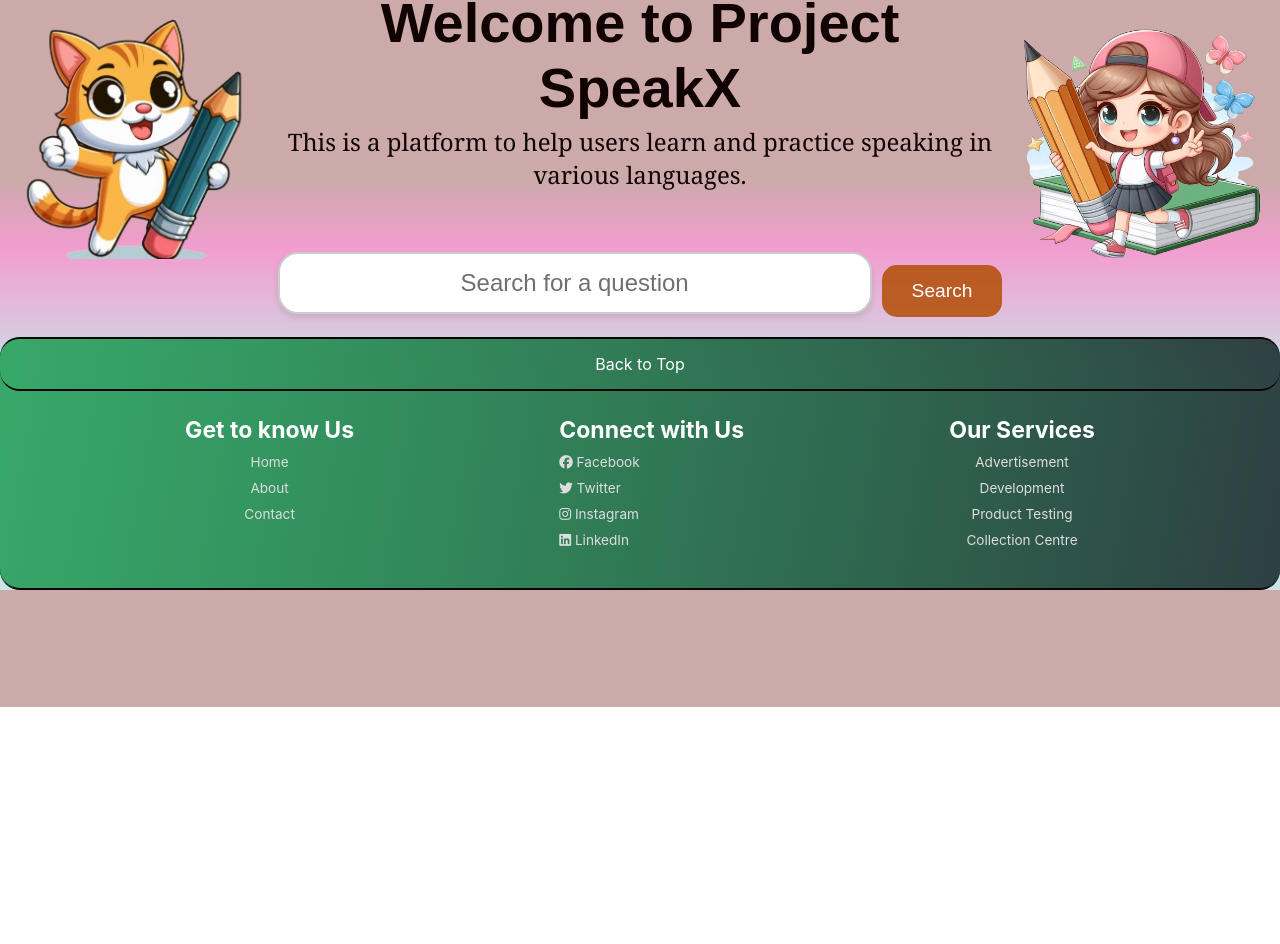
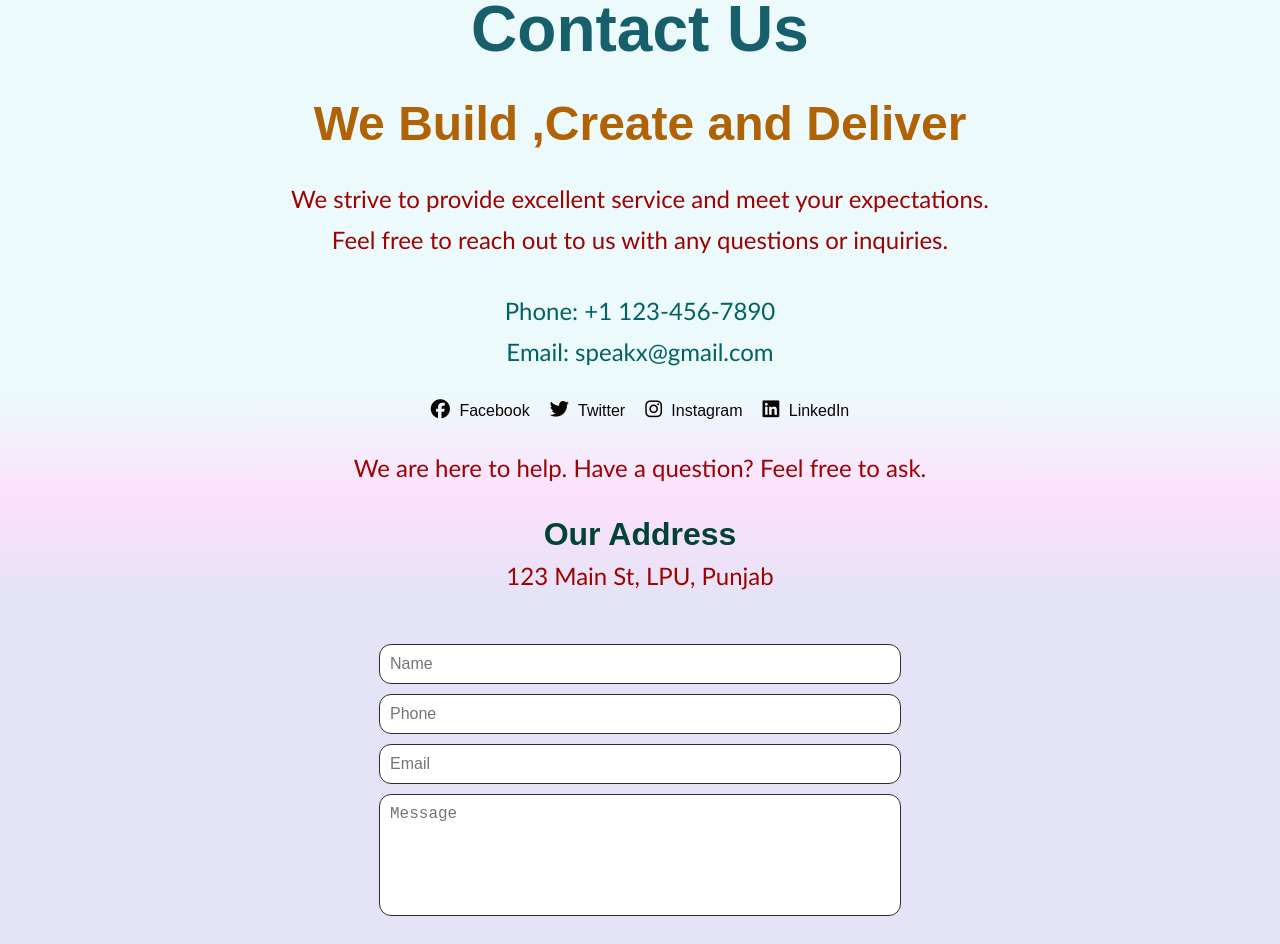
Before and after one commit to NITESH7KUMAR/Project-SpeakX, a React (Create React App) app: page /Contact in a window 1280 px wide. Before the commit this address led to /. Shown: the part 93-1037 px from the top of the page. Before the commit the page ends 800 px from the top, so only its background shows below. Built offline with nearby package versions, Linux system fonts and the light colour scheme.

Commit message:
updation2.0

```diff
--- a/src/App.css
+++ b/src/App.css
@@ -1,6 +1,4 @@
-body {
-  background: linear-gradient(180deg, rgba(165, 105, 105, 0.564) 40%, rgba(242, 153, 206, 0.963) 50%, rgba(121, 188, 198, 0.399) 70%);
-}
+
 
 .App {
   text-align: center;
--- a/src/App.js
+++ b/src/App.js
@@ -4,6 +4,7 @@ import { BrowserRouter as Router, Route, Routes,Navigate } from 'react-router-do
 import Navbarhome from "./components/navbar/navbar.js";
 import HomePage from './components/home/home.js';
 import QuestionDetailPage from './components/questionPage/questionPage';
+import Contact from './components/contact/contact.js';
 import Footer from './components/footer/footer.js';
 
 
@@ -15,7 +16,7 @@ function App() {
      <Routes>
         <Route path='/' element={<HomePage/>} />
         <Route path="/Home" element={<HomePage/>} />
-
+        <Route path="/Contact" element={<Contact/>} />
         <Route path="/Home" element={<Navigate to="/Home" />} />
         <Route path="/questions/:questionId" element={<QuestionDetailPage />} />
         <Route path="*" element={<Navigate to="/" />} />
--- /dev/null
+++ b/src/components/contact/contact.css
@@ -0,0 +1,153 @@
+/* CSS */
+
+.contact {
+    background: linear-gradient(to bottom, rgba(182, 236, 243, 0.26) 40%, rgba(241, 113, 241, 0.215) 50%, rgba(143, 143, 218, 0.244) 60%);
+    color: white;
+  }
+
+.contact {
+    text-align: center;
+    padding: 20px;
+    font-family: Arial, sans-serif;
+    color: #9d0303;
+  }
+
+  .contact h1 {
+    font-size: 4.0rem;
+    margin-bottom: 20px;
+    margin-top: 0px;
+    color: #0d5865f5;
+  }
+  .contact h3 {
+    font-size: 2.0rem;
+    margin-bottom: 0px;
+    margin-top: 30px;
+    color: #024336;
+  }
+  .contact h4 {
+    font-size: 3.0rem;
+    margin-bottom: 30px;
+    margin-top: 30px;
+    color: #b06306;
+  }
+  .contact p {
+    font-size: 1.5rem;
+    font-family:'Gill Sans', 'Gill Sans MT', Calibri, 'Trebuchet MS', sans-serif;
+    line-height: 1.5;
+    margin: 5px 0;
+  }
+.deatil{
+    color: #046162;
+    font-size: 1.5rem;
+    font-family:'Gill Sans', 'Gill Sans MT', Calibri, 'Trebuchet MS', sans-serif;
+    margin-top: 35px ;
+
+}
+
+  .social-media {
+    margin: 20px 0;
+  }
+
+  .social-media a {
+    display: inline-block;
+    margin: 10px;
+    color: #0b0503;
+    font-size: 1rem;
+    text-decoration: none;
+    transition: color 0.3s;
+  }
+
+  .social-media a i {
+    margin-right: 5px;
+    font-size: 1.2rem;
+  }
+
+  .social-media a:hover {
+    color: #0b2d45;
+  }
+
+  /* Contact Form */
+  .contact-form {
+    margin-top: 50px;
+  }
+
+  .contact-form form {
+    display: flex;
+    flex-direction: column;
+    align-items: center;
+    gap: 10px;
+  }
+
+  .contact-form input,
+  .contact-form textarea {
+    width: 80%;
+    max-width: 500px;
+    padding: 10px;
+    border: 1px solid #2f2c2c;
+    border-radius: 12px;
+    font-size: 1rem;
+  }
+
+  .contact-form textarea {
+    resize: none;
+    height: 100px;
+  }
+
+  .contact-form button {
+    padding: 10px 20px;
+    background-color: #e0581d;
+    color: white;
+    border: none;
+    border-radius: 50px;
+    font-size: 1rem;
+    cursor: pointer;
+    transition: background-color 0.3s;
+  }
+
+  .contact-form button:hover {
+    background-color: #356f38;
+  }
+
+  /* Address Section */
+  .contact h2 {
+    margin-top: 20px;
+    font-size: 1.8rem;
+    color: #070404;
+  }
+
+  /* Responsive Design */
+  @media screen and (max-width: 768px) {
+    .contact h1 {
+      font-size: 2rem;
+    }
+    .contact h2 {
+        font-size: 1.5rem;
+      }
+      .contact h4 {
+        font-size: 2rem;
+      }
+
+    .social-media a {
+      font-size: 0.9rem;
+    }
+
+    .contact-form input,
+    .contact-form textarea {
+      width: 90%;
+    }
+  }
+
+  @media screen and (max-width: 480px) {
+    .contact p {
+      font-size: 0.7rem;
+    }
+
+    .social-media a {
+      display: block;
+      margin: 5px 0;
+    }
+
+    .contact-form button {
+      width: 100%;
+    }
+  }
--- /dev/null
+++ b/src/components/contact/contact.js
@@ -0,0 +1,51 @@
+import React from 'react';
+import'./contact.css';
+import '@fortawesome/fontawesome-free/css/all.min.css';
+
+function Contact() {
+  return (
+  <>
+    <div className='contact'>
+      <h1>Contact Us</h1>
+      <h4>We Build ,Create and Deliver </h4>
+      <p>We strive to provide excellent service and meet your expectations.</p>
+      <p>Feel free to reach out to us with any questions or inquiries.</p>
+
+      <div className='deatil'>
+      <p >Phone: +1 123-456-7890</p>
+      <p>Email: speakx@gmail.com</p>
+      </div>
+      <div className='social-media'>
+      <a href="#facebook">
+                            <i className="fab fa-facebook"></i> Facebook
+                        </a>
+                        <a href="#twitter">
+                            <i className="fab fa-twitter "></i> Twitter
+                        </a>
+                        <a href="#instagram">
+                            <i className="fab fa-instagram"></i> Instagram
+                        </a>
+                        <a href="#linkedin">
+                            <i className="fab fa-linkedin"></i> LinkedIn
+                        </a>
+      </div>
+      <p>We are here to help. Have a question? Feel free to ask.</p>
+      <h3>Our Address</h3>
+      <p>123 Main St, LPU, Punjab</p>
+
+
+      <div className='contact-form'>
+        <form>
+        <input type='text' placeholder='Name' />
+        <input type='text' placeholder='Phone' />
+        <input type='email' placeholder='Email' />
+        <textarea placeholder='Message' />
+        <button>Submit</button>
+        </form>
+      </div>
+    </div>
+    </>
+  )
+}
+
+export default Contact
--- a/src/components/home/home.js
+++ b/src/components/home/home.js
@@ -93,7 +93,7 @@ function HomePage() {
 
                         <div className="pagination">
                             <button onClick={handlePreviousPage} disabled={page === 1}>
-                                Previous
+                                Prev
                             </button>
                             <span>
                                 Page {page} of {Math.ceil(totalQuestions / itemsPerPage)}
--- a/src/components/navbar/navbar.css
+++ b/src/components/navbar/navbar.css
@@ -6,7 +6,7 @@
     padding-bottom: 15px;
     text-align: center;
     height: 50px;
-    position:fixed;
+    position:relative;
     width: 100%;
     z-index: 1000;
     border-radius: 4px;
--- a/src/components/questionPage/questionPage.css
+++ b/src/components/questionPage/questionPage.css
@@ -1,28 +1,32 @@
-
 /* Container */
 .question-detail-container {
-    padding-bottom: 20px;
+    padding-bottom: -10px;
     background-color: #ffffff;
     box-shadow: 0 4px 8px rgba(0, 0, 0, 0.1);
     border-radius: 8px;
     text-align: center;
     max-width: 600px;
-    margin: auto;
+    margin-left: auto;
+    margin-right: auto;
+    margin-bottom: 50px;
+    margin-top: 40px;
     border: 1px solid #ddd;
-    box-shadow: 0 4px 8px rgba(0, 0, 0, 0.1);
 }
+
 /* Title */
-.question-detail-container h1 {
-    font-size: 24px;
-    margin-bottom: 20px;
-    color: #2c3e50;
+.question-detail-container p {
+    font-size: 35px;
+    font-weight: bold;
+    margin-top: -45px;
+
+    margin-bottom: 55px;
+    color: #1c2834;
 }
 
 /* Description */
-.question-detail-container p {
+.question-detail-container h1 {
     font-size: 16px;
-    margin: 10px 0;
-    color: #555;
+    color: #252323;
 }
 
 /* MCQ Options */
@@ -30,22 +34,36 @@
     display: flex;
     flex-direction: column;
     gap: 10px;
-    margin: 20px 0;
+    margin-bottom: 100px;
 }
 
 .mcq-options button {
     padding: 10px 15px;
+    max-width: 150%;
     font-size: 16px;
     color: #ffffff;
     background-color: #3498db;
     border: none;
     border-radius: 4px;
     cursor: pointer;
+    margin-bottom: -15px;
     transition: background-color 0.3s;
 }
 
 .mcq-options button:hover {
     background-color: #2980b9;
+}
+
+/* Anagram Blocks */
+.anagram-block {
+    margin: 5px;
+    padding: 5px;
+    background-color: #f0f0f0;
+    border-radius: 4px;
+}
+
+.anagram {
+    margin-top: 20px;
 }
 
 /* Fill-in-the-Blank */
@@ -61,7 +79,7 @@
 }
 
 .fill-in-the-blank input {
-    width: 100%;
+    width: 10%;
     padding: 10px;
     font-size: 16px;
     border: 1px solid #ddd;
@@ -74,14 +92,24 @@
 .fill-in-the-blank input:focus {
     border-color: #3498db;
 }
+.solution{
+    font-size: 23px;
+    font-weight: bolder;
+    font-style: italic;
+    color: #f50a0a;
+}
+.solution p{
+    margin-top: 10px;
+}
 
 /* Buttons */
 button {
     font-size: 16px;
     padding: 10px 20px;
     margin-top: 15px;
+    margin: 20px;
     color: #fff;
-    background-color: #27ae60;
+    background-color: #8c27aed3;
     border: none;
     border-radius: 4px;
     cursor: pointer;
@@ -89,47 +117,37 @@ button {
 }
 
 button:hover {
-    background-color: #219150;
+    background-color: #155963;
 }
 
 button:disabled {
     background-color: #bdc3c7;
     cursor: not-allowed;
 }
-
-/* questionPage.css */
-
-h1 {
-    color: #333;
-    font-size: 24px;
-    margin-bottom: 10px;
+.btn1 button{
+    padding: 10px 20px 10px 20px;
+    max-width: 100%;
+    margin-top: 15px;
+    margin-left: -800px;
+    color: #fff;
+    background-color: #ae3b27;
+    border: none;
+    border-radius: 10px;
+    cursor: pointer;
+    transition: background-color 0.3s ease;
 }
 
-.mcq-options button {
-    margin: 5px;
-    padding: 10px 20px;
-    background-color: #007bff;
-    color: white;
-    border: none;
-    border-radius: 4px;
-    cursor: pointer;
+.btn1 button:hover {
+    background-color: #219150;
 }
 
-.mcq-options button:hover {
-    background-color: #0056b3;
+.btn1 button:disabled {
+    background-color: #bdc3c7;
+    cursor: not-allowed;
 }
 
-.anagram-block {
-    margin: 5px;
-    padding: 5px;
-    background-color: #f0f0f0;
-    border-radius: 4px;
-}
 
-.anagram {
-    margin-top: 20px;
-}
-
+/* Loading and Error Messages */
 .error {
     color: red;
     text-align: center;
@@ -140,3 +158,47 @@ h1 {
     font-size: 18px;
     color: #333;
 }
+
+/* Submit and Show Solution Buttons */
+.submit-btn {
+    background-color: #33a837;
+    color: white;
+    padding: 10px 20px;
+    font-size: 16px;
+    border: none;
+    cursor: pointer;
+    border-radius: 5px;
+    margin-top: -10px;
+    margin-bottom: 35px;
+}
+
+.submit-btn:hover {
+    background-color: #027b08;
+}
+
+.show-solution-btn {
+    background-color: #007bff;
+    color: white;
+    padding: 10px 20px;
+    font-size: 16px;
+    border: none;
+    cursor: pointer;
+    border-radius: 5px;
+    margin-top: 15px;
+}
+
+.show-solution-btn:hover {
+    background-color: #0056b3;
+}
+
+/* Selected Option Styling */
+.mcq-options button.selected {
+    background-color: #11bc17 !important; /* Green background */
+    color: white; /* White text color */
+    font-weight: bold; /* Make the text bold */
+}
+
+img{
+    width: 50%;
+    height: 300px;
+}
```
Also changed, not shown: src/components/home/home.css (+9 -21 lines), src/components/questionPage/questionPage.js (+138 -41 lines), src/components/assets/image3.png (added). Lines whose indentation alone changed are shown as unchanged.
